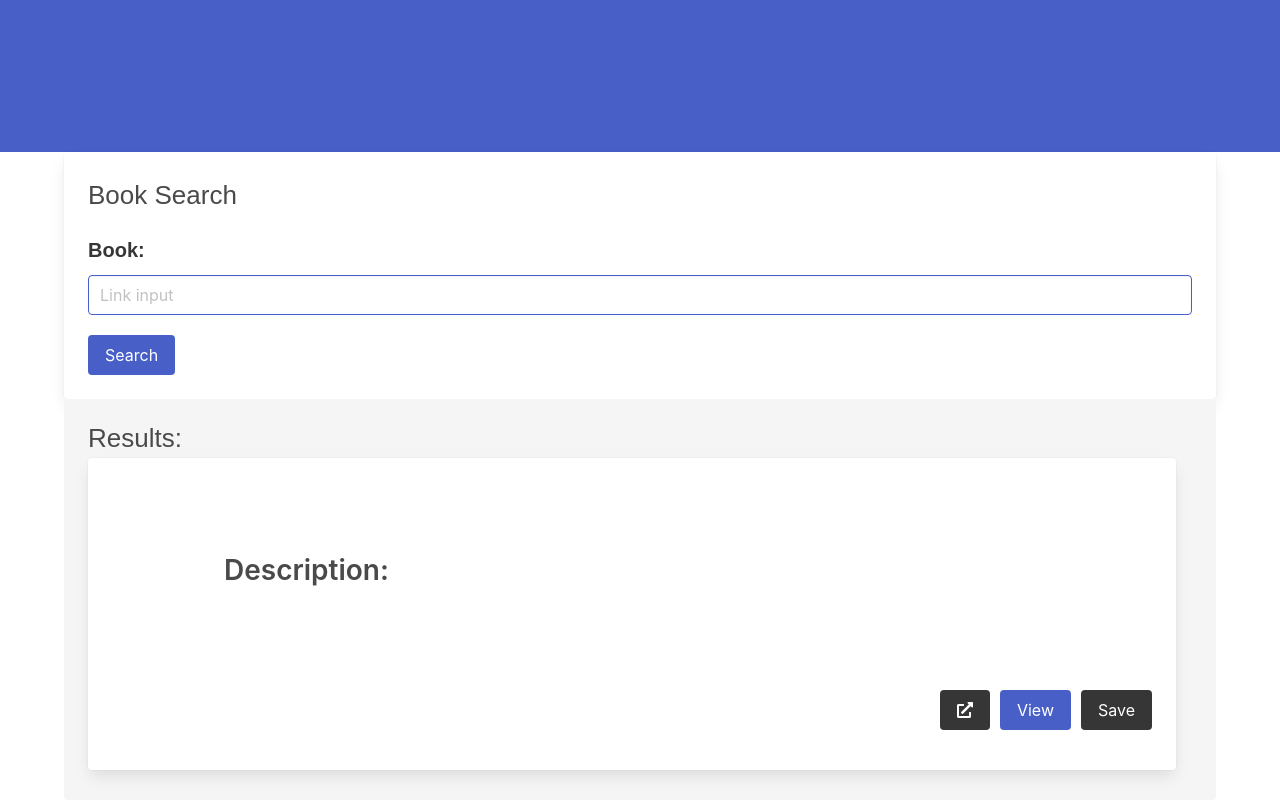
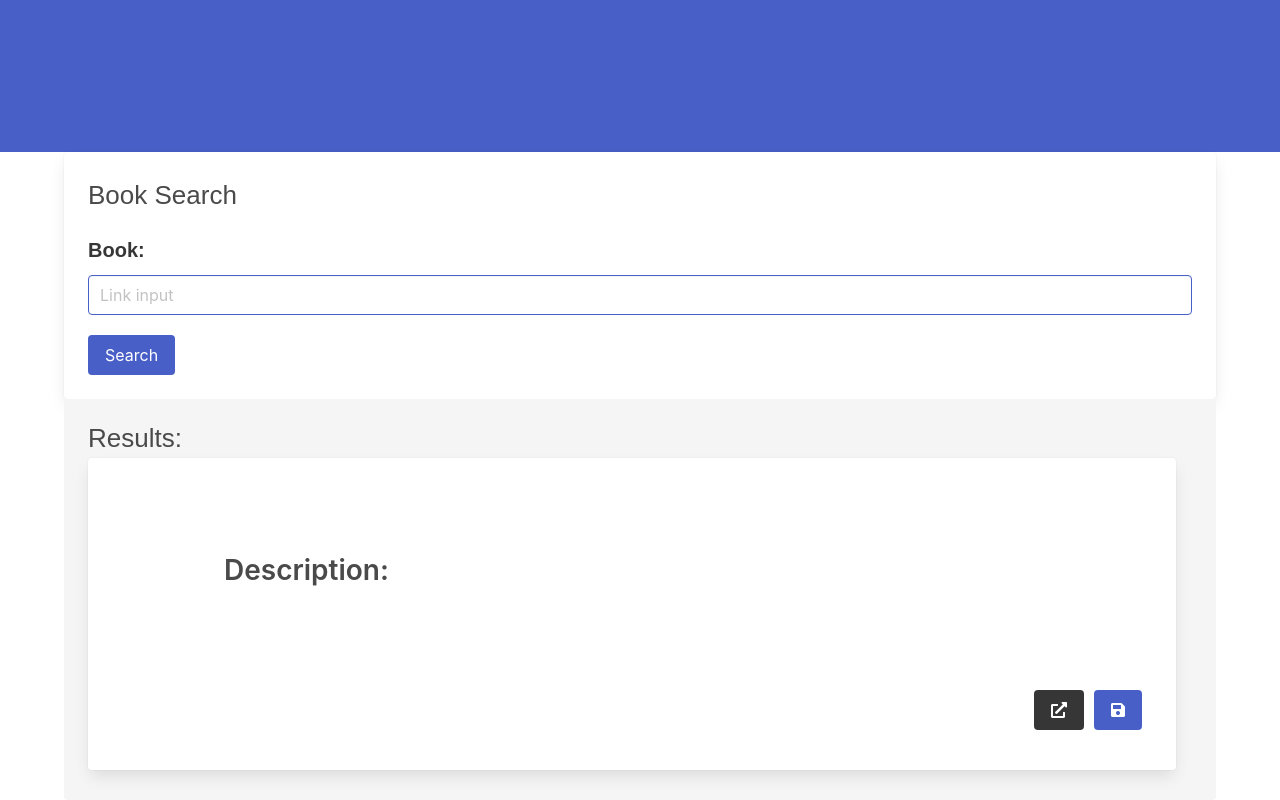
Before and after one commit to jessnyj/react-books, a React (Create React App) app in the folder client/: page / in a window 1280 px wide. Shown: the part 293-1093 px from the top of the page. Built offline with nearby package versions, Linux system fonts and the light colour scheme.

Commit message:
changed buttons on saved and search page by adding icons

```diff
--- a/client/src/components/card/card.js
+++ b/client/src/components/card/card.js
@@ -31,10 +31,9 @@ function Card(props) {
 									</a>
 								</p>
 								<p className="control">
-                <button id="viewBtn" className="button is-link">View</button>
-              </p>
-              <p className="control">
-                <button className="button is-dark">Delete</button>
+									<a href={props.link}>
+										<button id="viewBtn" className="button is-link"><i class="fas fa-trash-alt"></i></button>
+									</a>
                   </p>
             </div>
           </div>
--- a/client/src/components/searchcard/searchcard.js
+++ b/client/src/components/searchcard/searchcard.js
@@ -32,10 +32,9 @@ function SearchCard(props) {
 									</a>
 								</p>
 								<p className="control">
-									<button id="viewBtn" className="button is-link">View</button>
-								</p>
-								<p className="control">
-									<button className="button is-dark">Save</button>
+									<a href={props.link}>
+										<button id="viewBtn" className="button is-link"><i class="fas fa-save"></i></button>
+									</a>
 								</p>
 							</div>
 						</div>
```
Lines whose indentation alone changed are shown as unchanged.
